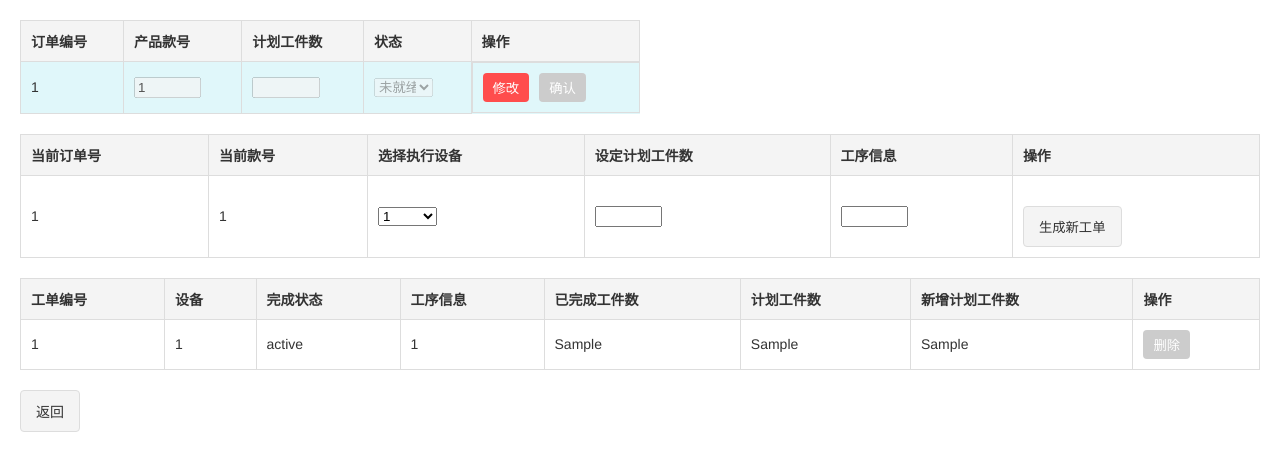
After one commit to zzy580177/zclweb, a Django app: template src/templates/amfui/worksheet_manage.html in a window 1280 px wide. The commit adds this page. Shown: the top 471 px of the page. Run offline with Django 3.2, Linux system fonts and the light colour scheme; the template is opened without the code that fills it: most values are stand-ins (such as "Sample title", 1, 10 or a date in 2020).

Commit message:
improvemant order contral

```diff
--- a/src/apps/amfui/urls.py
+++ b/src/apps/amfui/urls.py
@@ -8,4 +8,9 @@ urlpatterns = [
     path('dashboard/', views.dashboard, name='dashboard'),
     path('home/', views.extend_home, name='home'),
     path('test/', views.test, name='test'),
+    path('worksheet/', views.worksheet_view, name='worksheet_view'),
+    path('worksheet/manage/', views.worksheet_manage_view, name='worksheet_manage_view'),
+    path('worksheet/delete/<str:worksheet_id>/', views.delete_worksheet, name='delete_worksheet'),
+    path('order/delete/', views.delete_order, name='delete_order'),
+    path('order/new_order', views.new_order, name='new_order'),
 ]
--- a/src/templates/amfui/record_change_list.html
+++ b/src/templates/amfui/record_change_list.html
@@ -34,7 +34,6 @@
                         <td > {{ item.Cell__Name }} </td>
                         <td > {{ item.Cell__CellID }} </td>
                         <td > {{ item.WorkSheet__Order_id }} </td>
-                        <td > {{ item.WorkSheet__Order__Colour}} </td>
                         <td > {{ item.WorkSheet__Order__Product_id }} </td>
                         <td > {{ item.tot_poweron }} </td>
                         <td > {{ item.tot_workTM }} </td>
--- a/src/templates/amfui/worksheet_change_list.html
+++ b/src/templates/amfui/worksheet_change_list.html
@@ -30,7 +30,6 @@
                     <tr class="{% cycle 'row1' 'row2' %}">
                         <td class="action-checkbox"><input type="checkbox" name="_selected_action" value="2" class="action-select" aria-label="选择此对象执行操作 - {{ item.WorkSheet_id }}"></td>
                         <td > {{ item.WorkSheet__Order_id }} </td>
-                        <td > {{ item.WorkSheet__Order__Colour}} </td>
                         <td > {{ item.WorkSheet__Order__Product_id }} </td>
                         <td > {{ item.Cell__Plant }} </td>
                         <td > {{ item.Cell__Name }} </td>
--- /dev/null
+++ b/src/templates/amfui/worksheet_manage.html
@@ -0,0 +1,198 @@
+<!DOCTYPE html>
+<html>
+<head>
+    <title>WorkSheet Manage</title>
+    <style>
+        body {
+            font-family: 'Helvetica Neue', Helvetica, Arial, sans-serif; /* 设置字体为当前主题字体 */
+            font-size: 14px; /* 设置字体大小 */
+            margin: 20px;
+            color: #333; /* 设置字体颜色为当前主题色 */
+        }
+        h1 {
+            color: #333; /* 设置标题颜色为当前主题色 */
+        }
+        table {
+            width: 100%;
+            border-collapse: collapse;
+            margin-top: 20px;
+        }
+        th, td {
+            padding: 10px;
+            border: 1px solid #ddd;
+            text-align: left;
+        }
+        th {
+            background-color: #f4f4f4;
+            color: #333; /* 设置表头字体颜色为当前主题色 */
+        }
+        tr:nth-child(even) {
+            background-color: #f9f9f9;
+        }
+        .order-info-table {
+            width: 50%; /* 使订单信息表比工单信息表短 */
+            background-color: #e0f7fa; /* 设置订单信息表底色 */
+        }
+        .back-link, .new-worksheet-link {
+            margin-top: 20px;
+            display: inline-block;
+            padding: 10px 15px;
+            background-color: #f4f4f4;
+            color: #333;
+            text-decoration: none;
+            border: 1px solid #ddd;
+            border-radius: 4px;
+        }
+        .back-link:hover, .new-worksheet-link:hover {
+            background-color: #e4e4e4;
+        }
+        .delete-button, .edit-button, .confirm-button {
+            background-color: #ff4d4d;
+            color: white;
+            border: none;
+            padding: 5px 10px;
+            cursor: pointer;
+            border-radius: 4px;
+        }
+        .delete-button:disabled, .edit-button:disabled, .confirm-button:disabled {
+            background-color: #ccc;
+            cursor: not-allowed;
+        }
+        .button-group {
+            display: flex;
+            gap: 10px;
+        }
+        input[type="text"], input[type="number"], select {
+            width: 8ch; /* 设置输入框和下拉框的宽度 */
+        }
+    </style>
+    <script>
+        function enableEdit() {
+            document.getElementById('product_id').disabled = false;
+            document.getElementById('req_parts').disabled = false;
+            document.getElementById('status').disabled = false;
+            document.getElementById('edit-button').disabled = true;
+            document.getElementById('confirm-button').disabled = false;
+        }
+        function disableEdit() {
+            document.getElementById('product_id').disabled = true;
+            document.getElementById('req_parts').disabled = true;
+            document.getElementById('status').disabled = true;
+            document.getElementById('edit-button').disabled = false;
+            document.getElementById('confirm-button').disabled = false; // 确保确认键在提交时启用
+        }
+    </script>
+</head>
+<body>
+
+    <!-- 显示当前订单信息 -->
+    <form method="post" action="" >
+        {% csrf_token %}
+        <table class="order-info-table">
+            <thead>
+                <tr>
+                    <th>订单编号</th>
+                    <th>产品款号</th>
+                    <th>计划工件数</th>
+                    <th>状态</th>
+                    <th>操作</th>
+                </tr>
+            </thead>
+            <tbody>
+                <tr>
+                    <td>{{ Order.0.OrderId }}</td>
+                    <td><input type="text" id="product_id" name="ProductID" value="{{ Order.0.Product_id }}" disabled></td>
+                    <td><input type="number" id="req_parts" name="ReqParts" value="{{ Order.0.ReqParts }}" min="0" disabled></td>
+                    <td>
+                        <select id="status" name="Status" disabled>
+                            <option value="未就绪" {% if Order.0.Status == '未就绪' %}selected{% endif %}>未就绪</option>
+                            <option value="就绪" {% if Order.0.Status == '就绪' %}selected{% endif %}>就绪</option>
+                            <option value="生产中" {% if Order.0.Status == '生产中' %}selected{% endif %}>生产中</option>
+                            <option value="已完成" {% if Order.0.Status == '已完成' %}selected{% endif %}>已完成</option>
+                            <option value="暂停" {% if Order.0.Status == '暂停' %}selected{% endif %}>暂停</option>
+                        </select>
+                    </td>
+                    <td class="button-group">
+                        <button type="button" id="edit-button" class="edit-button" onclick="enableEdit()">修改</button>
+                        <button type="submit" id="confirm-button" class="confirm-button" name="confirm_order" disabled>确认</button>
+                    </td>
+                </tr>
+            </tbody>
+        </table>
+    </form>
+
+    <!-- 生成新工单表单 -->
+    <form method="post" action="">
+        {% csrf_token %}
+        <table>
+            <thead>
+                <tr>
+                    <th>当前订单号</th>
+                    <th>当前款号</th>
+                    <th>选择执行设备</th>
+                    <th>设定计划工件数</th>
+                    <th>工序信息</th>
+                    <th>操作</th>
+                </tr>
+            </thead>
+            <tbody>
+                <tr>
+                    <td>
+                        {{ Order.0.OrderId }}
+                        <input type="hidden" name="OrderID" value="{{ Order.0.OrderId }}">
+                    </td>
+                    <td>
+                        {{ Order.0.Product_id }}
+                        <input type="hidden" name="ProductID" value="{{ Order.0.Product_id }}">
+                    </td>
+                    <td>
+                        <select name="Cell_id">
+                            {% for cell in cells %}
+                            <option value="{{ cell.id }}">{{ cell.CellID }}</option>
+                            {% endfor %}
+                        </select>
+                    </td>
+                    <td><input type="number" name="ReqParts" min="1" required></td> <!-- 设定计划工件数必须大于0 -->
+                    <td><input type="text" name="ProcessID"></td> <!-- 工序信息为非必填项 -->
+                    <td><button type="submit" class="new-worksheet-link" name="new_worksheet">生成新工单</button></td>
+                </tr>
+            </tbody>
+        </table>
+    </form>
+    <table>
+        <thead>
+            <tr>
+                <th>工单编号</th>
+                <th>设备</th>
+                <th>完成状态</th>
+                <th>工序信息</th>
+                <th>已完成工件数</th>
+                <th>计划工件数</th>
+                <th>新增计划工件数</th>
+                <th>操作</th>
+            </tr>
+        </thead>
+        <tbody>
+            {% for worksheet in worksheets %}
+            <tr>
+                <td>{{ worksheet.Id }}</td>
+                <td>{{ worksheet.Cell__CellID }}</td>
+                <td>{{ worksheet.Status }}</td>
+                <td>{{ worksheet.ProcessID }}</td>
+                <td>{{ worksheet.FinishParts }}</td>
+                <td>{{ worksheet.ReqParts }}</td>
+                <td>{{ worksheet.AddReqParts }}</td>
+                <td>
+                    <form method="post" action="{% url 'amfui:delete_worksheet' worksheet.Id %}">
+                        {% csrf_token %}
+                        <button type="submit" class="delete-button" name="delete_worksheet" {% if worksheet.Status != '未就绪' %}disabled{% endif %}>删除</button>
+                    </form>
+                </td>
+            </tr>
+            {% endfor %}
+        </tbody>
+    </table>
+    <a href="/amf/amfui/order/" class="back-link">返回</a>
+
+</body>
+</html>
```
Also changed, not shown: src/apps/amfui/admin.py (+45 -25 lines), src/apps/amfui/views.py (+87 -1 lines), src/templates/amfui/order_add.html (added, +32 -0 lines), src/templates/amfui/order_change_list.html (added, +21 -0 lines), src/templates/amfui/worksheet_list.html (added, +101 -0 lines), src/apps/amfui/migrations/0001_initial.py (added).
